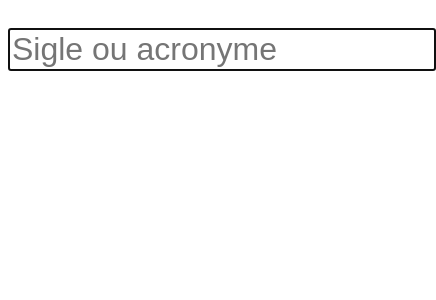
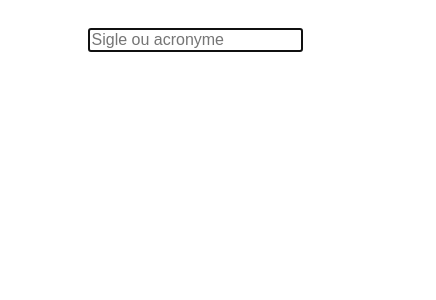
Before and after one commit to ColinMaudry/dictionnaire-sigles, a Vue app: page / in a window 390 px wide. Shown: the top 300 px of the page, 436 px wide, since content can reach past the window. Built offline with nearby package versions, Linux system fonts and the light colour scheme.

Commit message:
Mobile specific style, nice app title

```diff
--- a/public/index.html
+++ b/public/index.html
@@ -5,8 +5,11 @@
     <meta http-equiv="X-UA-Compatible" content="IE=edge">
     <meta name="viewport" content="width=device-width,initial-scale=1.0">
     <link rel="icon" href="<%= BASE_URL %>favicon.ico">
-    <title><%= htmlWebpackPlugin.options.title %></title>
+    <title>Dictionnaire des sigles de l'administration française</title>
     <style>
+
+
+
 html {
   font-size: 20px;
   width:100%;
@@ -21,13 +24,37 @@ html {
 text-align:center;
 }
 
-table {
+table#results {
   width: 90%;
   text-align:left;
   margin:auto;
 }
 thead {
   font-weight:bold;
+}
+
+/* For small screens */
+@media (max-width: 576px) {
+
+  #search {
+    display:inline-block;
+    margin: 20px auto;
+    font-size:16px;
+  }
+
+  html {
+    font-size: 16px;
+  }
+
+  table#results {
+    border-collapse:collapse;
+    width: 99%;
+  }
+
+  tr {
+    border-top: solid 1pt #ccc;
+  }
+}
 }
     </style>
 
--- a/src/App.vue
+++ b/src/App.vue
@@ -11,7 +11,7 @@
       type="search"
       autofocus="autofocus"
       >
-    <table v-if="rows[0]">
+    <table id="results" v-if="rows[0]">
       <colgroup>
         <col style="min-width=100px"/>
         <col style=""/>
@@ -43,8 +43,6 @@
 
 <script>
 import axios from 'axios'
-//import 'bootstrap/dist/css/bootstrap.css'
-//import 'bootstrap-vue/dist/bootstrap-vue.css'
 
 export default {
   data () {
```
